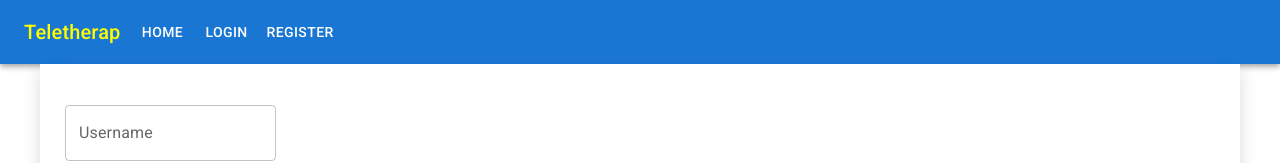
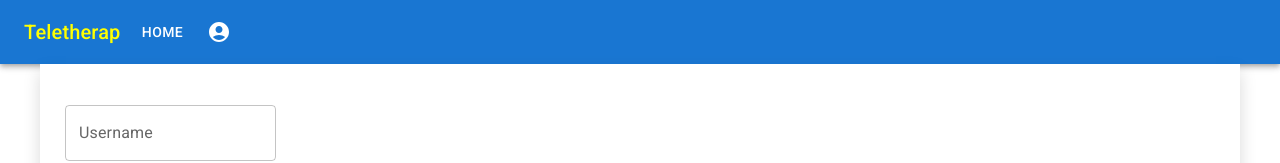
Before and after one commit to teletherap/teletherap, a React (Create React App) app in the folder frontend/: page /login in a window 1280 px wide. Shown: the top 163 px of the page. Built offline with nearby package versions, Linux system fonts and the light colour scheme.

Commit message:
Feature: Get userinfo and update header
Co-authored-by: Ahmad Salimi <ahmadsalimi@users.noreply.github.com>

```diff
--- a/frontend/package.json
+++ b/frontend/package.json
@@ -5,6 +5,7 @@
   "dependencies": {
     "@emotion/react": "^11.10.0",
     "@emotion/styled": "^11.10.0",
+    "@mui/icons-material": "^5.8.4",
     "@mui/material": "^5.9.3",
     "@testing-library/jest-dom": "^5.11.4",
     "@testing-library/react": "^11.1.0",
@@ -18,6 +19,7 @@
     "react-scripts": "4.0.3",
     "react-table": "^7.7.0",
     "react-toastify": "^7.0.4",
+    "redux": "^4.2.0",
     "redux-logger": "^3.0.6",
     "redux-thunk": "^2.4.1",
     "web-vitals": "^1.0.1"
--- a/frontend/src/redux/actionTypes.jsx
+++ b/frontend/src/redux/actionTypes.jsx
@@ -14,3 +14,7 @@ export const LOGIN_FAILURE = 'LOGIN_FAILURE';
 export const LOGOUT_REQUEST = 'LOGOUT_REQUEST';
 export const LOGOUT_SUCCESS = 'LOGOUT_SUCCESS';
 export const LOGOUT_FAILURE = 'LOGOUT_FAILURE';
+
+export const GET_USER_INFO_REQUEST = 'GET_USER_INFO_REQUEST';
+export const GET_USER_INFO_SUCCESS = 'GET_USER_INFO_SUCCESS';
+export const GET_USER_INFO_FAILURE = 'GET_USER_INFO_FAILURE';
--- a/frontend/src/redux/actions/account.jsx
+++ b/frontend/src/redux/actions/account.jsx
@@ -71,3 +71,17 @@ export const activate = (username, token) => ({
     },
   },
 });
+
+export const getUserInfo = () => ({
+  [CALL_API]: {
+    types: [
+      actionTypes.GET_USER_INFO_REQUEST,
+      actionTypes.GET_USER_INFO_SUCCESS,
+      actionTypes.GET_USER_INFO_FAILURE,
+    ],
+    url: URLs.GET_USER_INFO,
+    fetchOptions: {
+      method: 'GET',
+    },
+  },
+});
--- a/frontend/src/redux/actions/urls.jsx
+++ b/frontend/src/redux/actions/urls.jsx
@@ -1,6 +1,6 @@
 import Config from '../../config';
 
-
+export const GET_USER_INFO = Config.ApiBaseUrl.concat('/user/');
 export const LOGIN = Config.ApiBaseUrl.concat('/user/login/');
 export const LOGOUT = Config.ApiBaseUrl.concat('/user/logout/');
 export const REGISTER = Config.ApiBaseUrl.concat('/user/register/');
--- a/frontend/src/redux/middleware/api.jsx
+++ b/frontend/src/redux/middleware/api.jsx
@@ -34,7 +34,7 @@ export default ({ getState }) =>
       if (!!account && !!account.token) {
         fetchOptions.headers = {
           ...fetchOptions.headers,
-          Authorization: 'Token ' + account.token,
+          Authorization: 'Bearer ' + account.token,
         };
       }
 
--- a/frontend/src/redux/reducers/account.jsx
+++ b/frontend/src/redux/reducers/account.jsx
@@ -4,6 +4,11 @@ const initState = {
   isFetching: false,
   isLoggedIn: false,
   token: '',
+  username: '',
+  firstName: '',
+  lastName: '',
+  email: '',
+  isTherapist: false,
 };
 
 const account = (state = initState, action) => {
@@ -45,6 +50,30 @@ const account = (state = initState, action) => {
         isLoggedIn: false,
       };
 
+    case actionTypes.GET_USER_INFO_REQUEST:
+      return {
+        ...state,
+        isFetching: true,
+      };
+
+    case actionTypes.GET_USER_INFO_SUCCESS:
+      return {
+        ...state,
+        isFetching: false,
+        username: action.response.username,
+        firstName: action.response.first_name,
+        lastName: action.response.last_name,
+        email: action.response.email,
+        isTherapist: action.response.is_therapist,
+      };
+
+    case actionTypes.GET_USER_INFO_FAILURE:
+      console.log(action.error);
+      return {
+        ...state,
+        isFetching: false,
+      };
+
     default:
       return state;
   }
--- a/frontend/src/redux/reducers/notification.jsx
+++ b/frontend/src/redux/reducers/notification.jsx
@@ -22,15 +22,13 @@ const notification = (state = initState, action) => {
       toast.success('Account created. Check your email to verify your account');
       return { ...state };
 
-    case actionTypes.REGISTER_FAILURE:
-      toast.error(action.error);
-      return { ...state };
-
     case actionTypes.ACTIVATION_SUCCESS:
       toast.success('Account activated');
       return { ...state };
 
     case actionTypes.ACTIVATION_FAILURE:
+    case actionTypes.GET_USER_INFO_FAILURE:
+    case actionTypes.REGISTER_FAILURE:
       toast.error(action.error);
       return { ...state };
 
--- a/frontend/src/views/header.jsx
+++ b/frontend/src/views/header.jsx
@@ -1,20 +1,71 @@
-import React from 'react';
+import React, { useState } from 'react';
 import { connect } from 'react-redux';
 import styled from '@emotion/styled'
-import { AppBar, Toolbar, Button, Typography } from '@mui/material';
+import { AppBar, Toolbar, Button, Typography, Menu, MenuItem, Box, IconButton } from '@mui/material';
+import { AccountCircle } from '@mui/icons-material';
 import { useHistory } from "react-router-dom";
 import { logout } from '../redux/actions/account';
 import Config from '../config';
 
 
-const Header = ({ logout, isLoggedIn }) => {
-  const history = useHistory()
-  const Flexed = styled.div(props => ({
-    flexGrow: 1,
-  }))
+const Header = ({ logout, isLoggedIn, username }) => {
+  const history = useHistory();
+  const userMenuId = 'user-menu';
+  const [userAnchorEl, setUserAnchorEl] = useState(null)
+  const isUserMenuOpen = Boolean(userAnchorEl);
+
+  const handleUserMenuOpen = event => {
+    setUserAnchorEl(event.currentTarget);
+  };
+
+  const handleUserMenuClose = () => {
+    setUserAnchorEl(null);
+  };
+
+  const renderUserMenu = (
+    <Menu
+      anchorEl={userAnchorEl}
+      anchorOrigin={{
+        vertical: 'bottom',
+        horizontal: 'right',
+      }}
+      transformOrigin={{
+        vertical: 'top',
+        horizontal: 'right',
+      }}
+      id={userMenuId}
+      keepMounted
+      open={isUserMenuOpen}
+      onClose={handleUserMenuClose}
+    >
+      <MenuItem disabled>Wellcome, {username}</MenuItem>
+      <MenuItem onClick={logout}>Logout</MenuItem>
+    </Menu>
+  );
+
+  const renderLoginRegisterMenu = (
+    <Menu
+      anchorEl={userAnchorEl}
+      anchorOrigin={{
+        vertical: 'bottom',
+        horizontal: 'right',
+      }}
+      transformOrigin={{
+        vertical: 'top',
+        horizontal: 'right',
+      }}
+      id={userMenuId}
+      keepMounted
+      open={isUserMenuOpen}
+      onClose={handleUserMenuClose}
+    >
+      <MenuItem onClick={() => history.push('/login')}>Login</MenuItem>
+      <MenuItem onClick={() => history.push('/register')}>Register</MenuItem>
+    </Menu>
+  );
 
   return (
-    <Flexed>
+    <Box>
       <AppBar position="static">
         <Toolbar>
           <Typography variant="h6" style={{ marginRight: 10, color: 'yellow' }}>
@@ -25,33 +76,43 @@ const Header = ({ logout, isLoggedIn }) => {
             Home
           </Button>
           {isLoggedIn ? (
-            <div>
-              <Button color="inherit"
-                onClick={logout}>
-                Logout
-              </Button>
-            </div>
+            <Box>
+              <IconButton
+                size="large"
+                aria-label="account of current user"
+                aria-controls={userMenuId}
+                aria-haspopup="true"
+                onClick={handleUserMenuOpen}
+                color="inherit"
+              >
+                <AccountCircle />
+              </IconButton>
+            </Box>
           ) : (
-            <div>
-              <Button color="inherit"
-                onClick={() => history.push('/login')}>
-                Login
-              </Button>
-              <Button color="inherit"
-                onClick={() => history.push('/register')}>
-                Register
-              </Button>
-            </div>
+            <Box>
+              <IconButton
+                size="large"
+                aria-label="login/register"
+                aria-controls={userMenuId}
+                aria-haspopup="true"
+                onClick={handleUserMenuOpen}
+                color="inherit"
+              >
+                <AccountCircle />
+              </IconButton>
+            </Box>
           )}
         </Toolbar>
       </AppBar>
-    </Flexed>
+      {isLoggedIn ? renderUserMenu : renderLoginRegisterMenu}
+    </Box>
   );
 };
 
 const mapStateToProps = (state, ownProps) => {
   return {
     isLoggedIn: state.account.isLoggedIn,
+    username: state.account.username,
   }
 };
 
--- a/frontend/src/views/login.jsx
+++ b/frontend/src/views/login.jsx
@@ -3,14 +3,14 @@ import { connect } from 'react-redux';
 import { Redirect } from 'react-router-dom';
 import { toast } from 'react-toastify';
 import { CssBaseline, Container, FormControl, TextField, Button, Grid } from '@mui/material';
-import { login } from '../redux/actions/account';
+import { login, getUserInfo } from '../redux/actions/account';
 import Header from './header';
 
-const Login = ({ login, isFetching, isLoggedIn }) => {
+const Login = ({ login, getUserInfo, isFetching, isLoggedIn }) => {
   const [username, setUsername] = useState('');
   const [password, setPassword] = useState('');
 
-  const doLogin = (e) => {
+  const doLogin = async (e) => {
     e.preventDefault();
 
     if (!username || !password) {
@@ -18,7 +18,8 @@ const Login = ({ login, isFetching, isLoggedIn }) => {
       return;
     }
 
-    login(username, password);
+    await login(username, password);
+    await getUserInfo();
   }
 
   if (isLoggedIn) {
@@ -64,5 +65,5 @@ const mapStateToProps = (state, ownProps) => {
 };
 
 export default connect(mapStateToProps, {
-  login,
+  login, getUserInfo,
 })(Login);
```
Also changed, not shown: 1 other file (tests, documents, lock files or other folders).
